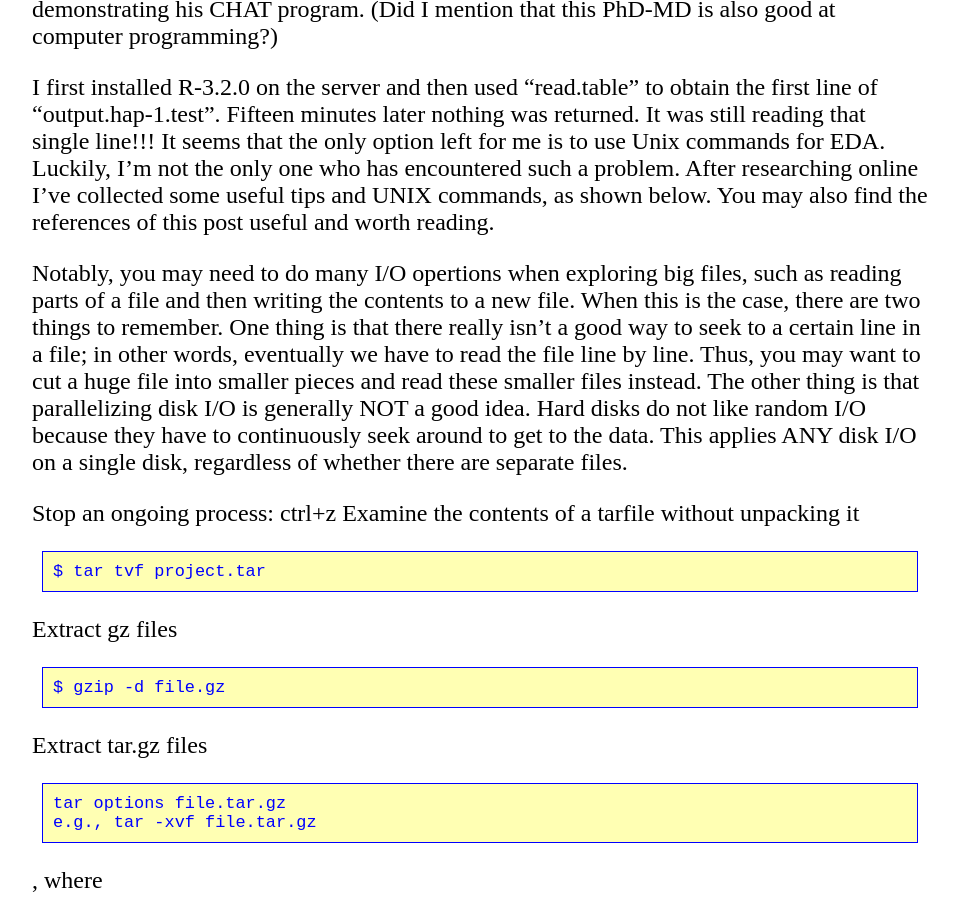
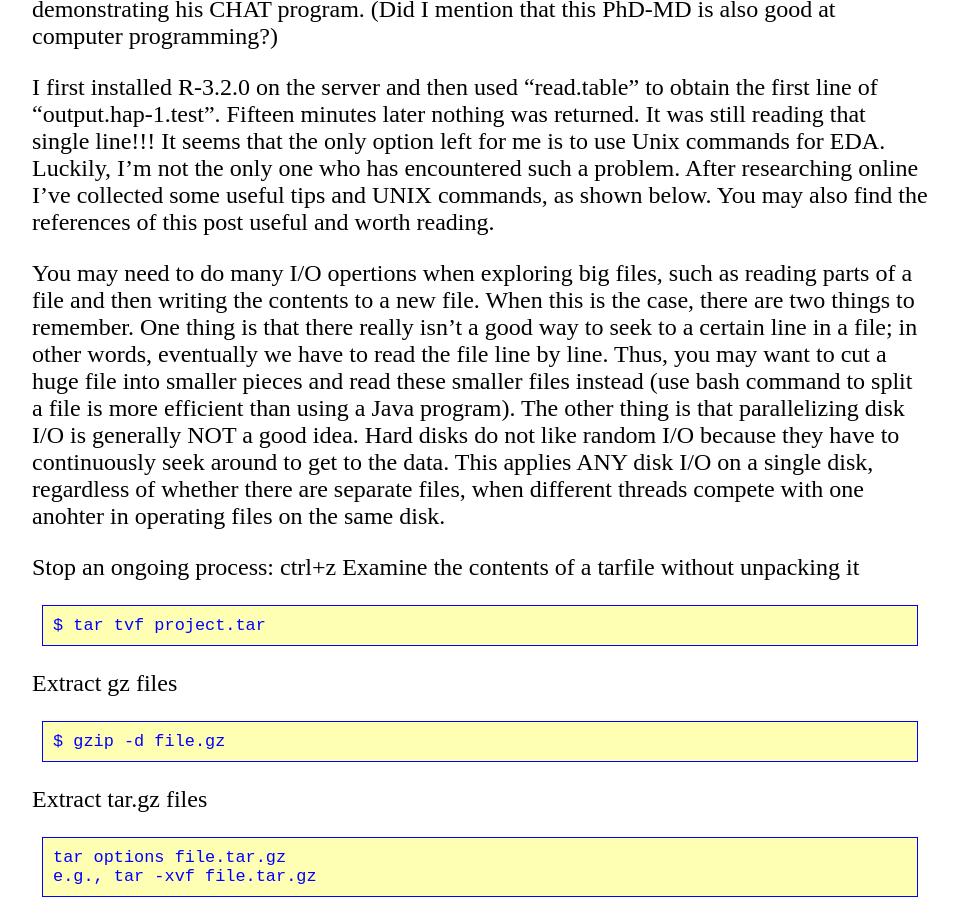
Before and after one commit to lybird300/lybird300.github.io, a Jekyll site: the page built from _posts/2015-05-01-inspect-big-data.md, in a window 1280 px wide and 900 px high, scrolled down 500 px. Shown: the whole window, without its empty margins (160-1118 px from the left). Built offline with Jekyll 4.4.1, drawn with Linux system fonts in a browser that asks for light colours; some of the changed text lies outside the part shown.

Commit message:
Update 2015-05-01-inspect-big-data.md

```diff
--- a/_posts/2015-05-01-inspect-big-data.md
+++ b/_posts/2015-05-01-inspect-big-data.md
@@ -8,7 +8,7 @@
 
 I first installed R-3.2.0 on the server and then used "read.table" to obtain the first line of "output.hap-1.test". Fifteen minutes later nothing was returned. It was still reading that single line!!! It seems that the only option left for me is to use Unix commands for EDA. Luckily, I'm not the only one who has encountered such a problem. After researching online I've collected some useful tips and UNIX commands, as shown below. You may also find the references of this post useful and worth reading.
 
-Notably, you may need to do many I/O opertions when exploring big files, such as reading parts of a file and then writing the contents to a new file. When this is the case, there are two things to remember. One thing is that there really isn't a good way to seek to a certain line in a file; in other words, eventually we have to read the file line by line. Thus, you may want to cut a huge file into smaller pieces and read these smaller files instead. The other thing is that parallelizing disk I/O is generally NOT a good idea. Hard disks do not like random I/O because they have to continuously seek around to get to the data. This applies ANY disk I/O on a single disk, regardless of whether there are separate files.
+You may need to do many I/O opertions when exploring big files, such as reading parts of a file and then writing the contents to a new file. When this is the case, there are two things to remember. One thing is that there really isn't a good way to seek to a certain line in a file; in other words, eventually we have to read the file line by line. Thus, you may want to cut a huge file into smaller pieces and read these smaller files instead (use bash command to split a file is more efficient than using a Java program). The other thing is that parallelizing disk I/O is generally NOT a good idea. Hard disks do not like random I/O because they have to continuously seek around to get to the data. This applies ANY disk I/O on a single disk, regardless of whether there are separate files, when different threads compete with one anohter in operating files on the same disk.
 
 Stop an ongoing process: ctrl+z
 Examine the contents of a tarfile without unpacking it
@@ -60,4 +60,5 @@
 <li><a href="http://www.drbunsen.org/explorations-in-unix/">Explorations in Unix</a></li>
 <li><a href="http://blog.ouseful.info/2011/06/04/playing-with-large-ish-csv-files-and-using-them-as-a-database-edina-openurl-logs/">Playing With Large (ish) CSV Files</a></li>
 <li><a href="http://www.thegeekstuff.com/2009/08/10-awesome-examples-for-viewing-huge-log-files-in-unix/">10 Awesome Examples for Viewing Huge Log Files in Unix</a></li>
+<li><a href="http://stackoverflow.com/questions/2016894/easy-way-to-split-a-large-text-file">Easy Way to Split a Large Text File</a></li>
 </ul>
```
